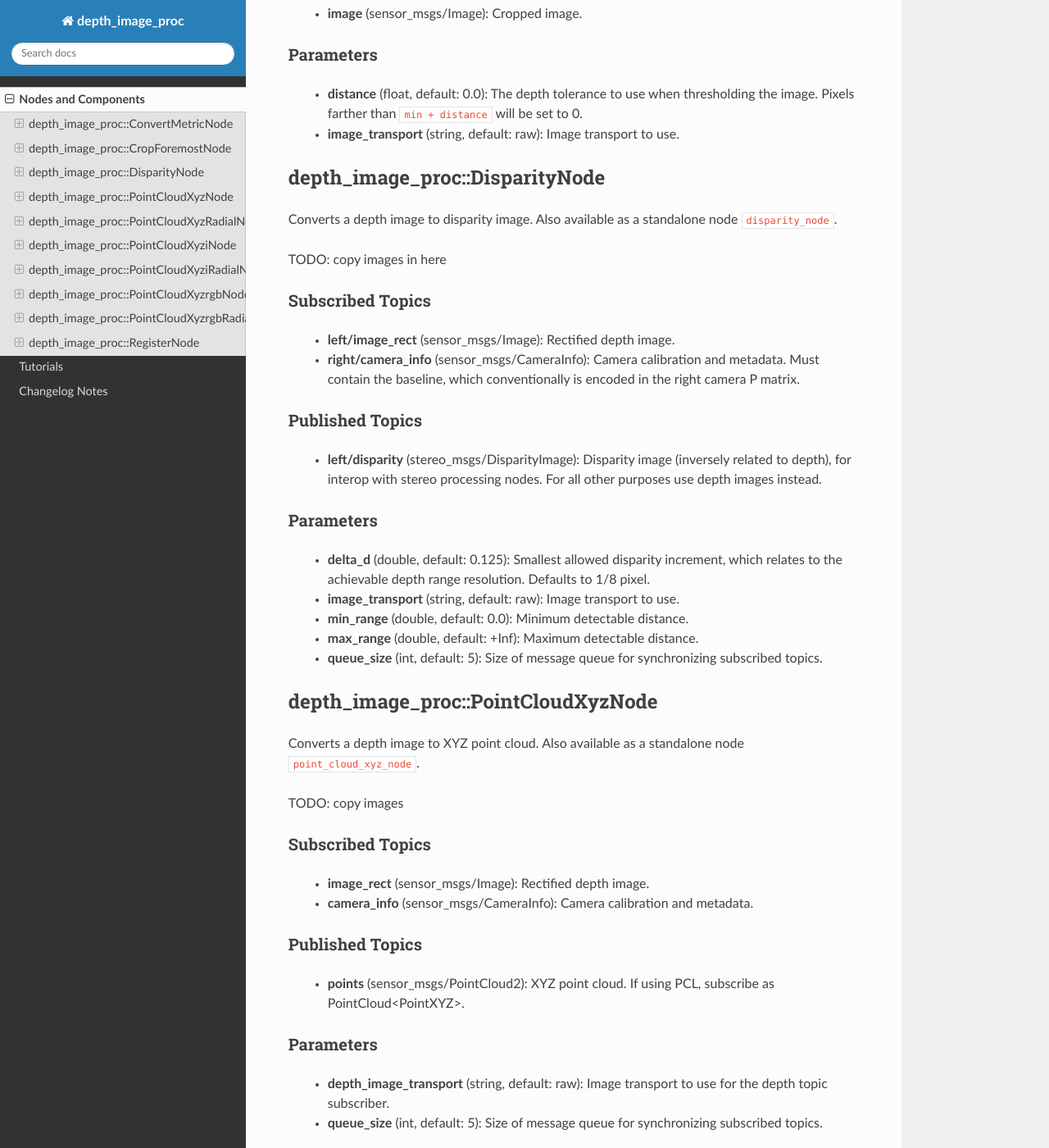
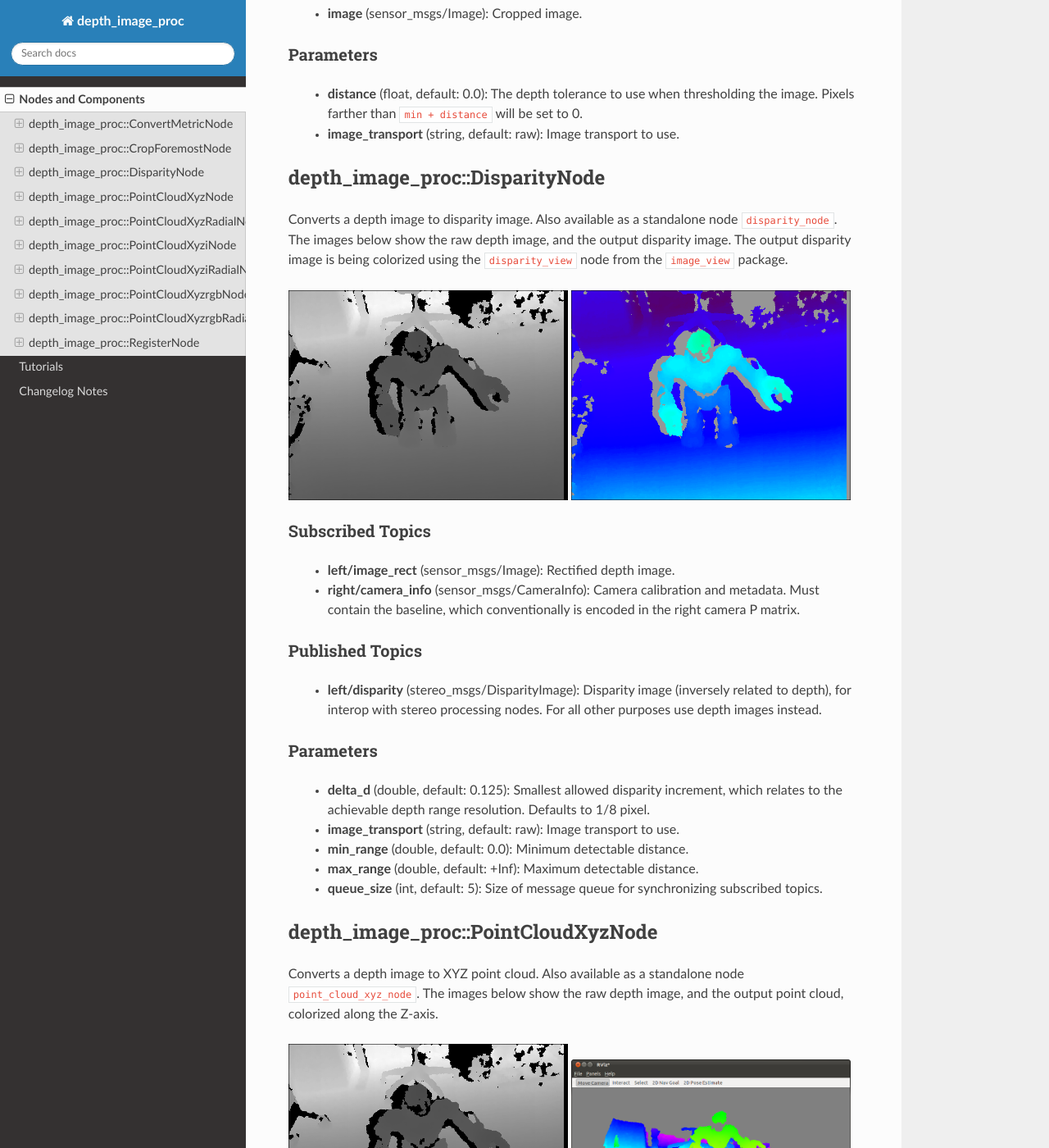
Before and after one commit to ros-perception/image_pipeline, a Sphinx documentation site: the page built from depth_image_proc/doc/components.rst, in a window 1280 px wide and 1400 px high, scrolled down 1050 px. Shown: the whole window at 82% size. Built offline with Sphinx 7.4.7 and the Read the Docs theme 2.0.0, drawn with Linux system fonts in a browser that asks for light colours; pages that are not in the unit, such as notebooks, are missing from menus; some of the changed text lies outside the part shown.

Commit message:
add images to image_proc and depth_image_proc

```diff
--- a/depth_image_proc/doc/components.rst
+++ b/depth_image_proc/doc/components.rst
@@ -53,8 +53,17 @@
 -------------------------------
 Converts a depth image to disparity image. Also available as a standalone
 node ``disparity_node``.
+The images below show the raw depth image, and the output disparity image.
+The output disparity image is being colorized using the ``disparity_view``
+node from the ``image_view`` package.
 
-TODO: copy images in here
+|depth| |disparity|
+
+.. |depth| image:: images/depth.png
+   :width: 49%
+
+.. |disparity| image:: images/disparity.png
+   :width: 49%
 
 Subscribed Topics
 ^^^^^^^^^^^^^^^^^
@@ -83,8 +92,13 @@
 -----------------------------------
 Converts a depth image to XYZ point cloud. Also available as a standalone
 node ``point_cloud_xyz_node``.
+The images below show the raw depth image, and the output point cloud,
+colorized along the Z-axis.
 
-TODO: copy images
+|depth| |cloud_xyz|
+
+.. |cloud_xyz| image:: images/rviz_xyz.png
+   :width: 49%
 
 Subscribed Topics
 ^^^^^^^^^^^^^^^^^
@@ -184,7 +198,21 @@
 Combines a registered depth image and an RGB image into XYZRGB point cloud.
 Also available as a standalone node ``point_cloud_xyzrgb_node``.
 
-TODO: copy images
+|depth_reg| |rgb|
+
+.. |depth_reg| image:: images/depth_reg.png
+   :width: 49%
+
+.. |rgb| image:: images/rgb.jpg
+   :width: 49%
+
+The node can convert the registered depth and rgb images (above) into a colorized
+point cloud (below):
+
+|cloud_xyzrgb|
+
+.. |cloud_xyzrgb| image:: images/rviz_xyzrgb.png
+   :width: 60%
 
 Subscribed Topics
 ^^^^^^^^^^^^^^^^^
@@ -239,7 +267,10 @@
 ------------------------------
 Component to "register" a depth image to another camera frame. Reprojecting the
 depths requires the calibration parameters of both cameras and, from tf, and the
-extrinsic transform between them.
+extrinsic transform between them. The images below show the depth image before
+and after apply registration:
+
+|depth| |depth_reg|
 
 Subscribed Topics
 ^^^^^^^^^^^^^^^^^
--- a/image_proc/doc/tutorials.rst
+++ b/image_proc/doc/tutorials.rst
@@ -93,6 +93,8 @@
  * If your camera driver actually publishes ``another_ns/camera_info``, then
    you would have to remap ``my_camera/camera_info`` to ``another_ns/camera_info``.
 
+.. _Using image_proc Launch File:
+
 Using image_proc Launch File
 ----------------------------
 Make sure your camera driver is running. To see the available raw
```
Also changed, not shown: image_proc/doc/index.rst (+15 -0 lines), depth_image_proc/doc/images/depth.png (added), depth_image_proc/doc/images/depth_reg.png (added), depth_image_proc/doc/images/disparity.png (added), depth_image_proc/doc/images/rgb.jpg (added), depth_image_proc/doc/images/rviz_xyz.png (added), depth_image_proc/doc/images/rviz_xyzrgb.png (added), image_proc/doc/images/left_raw.png (added), image_proc/doc/images/left_rect_color.png (added).
